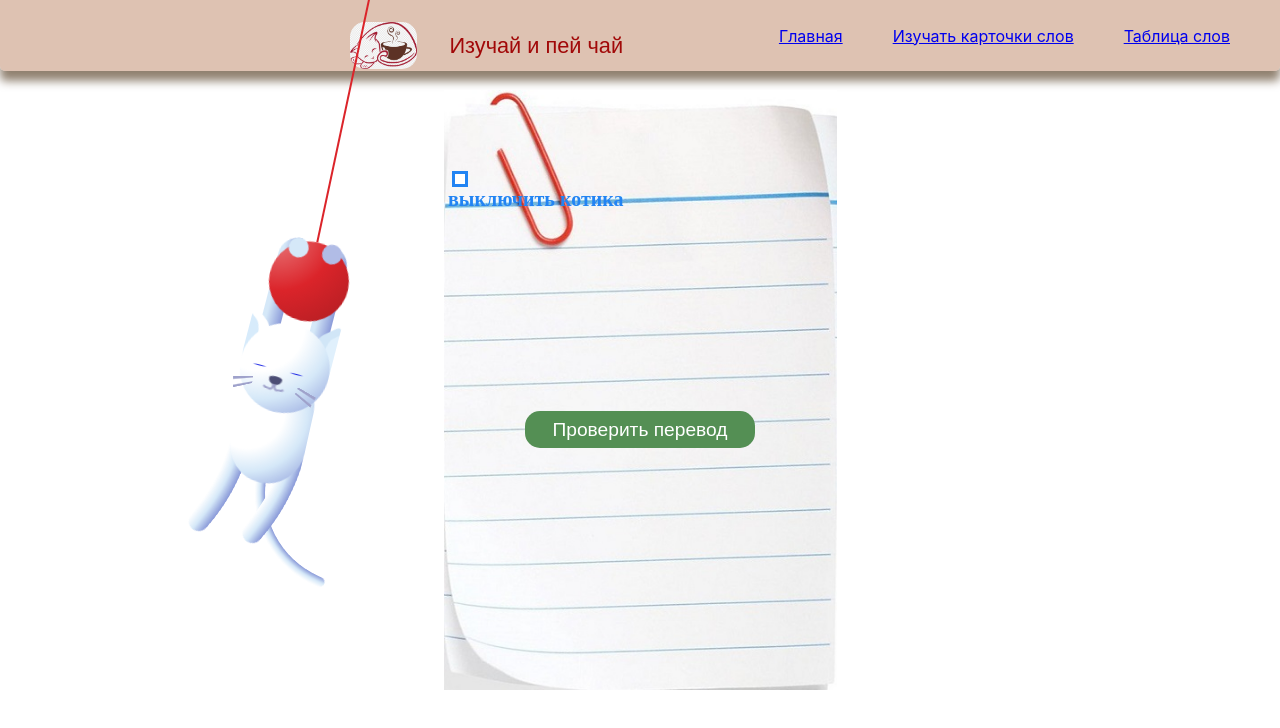
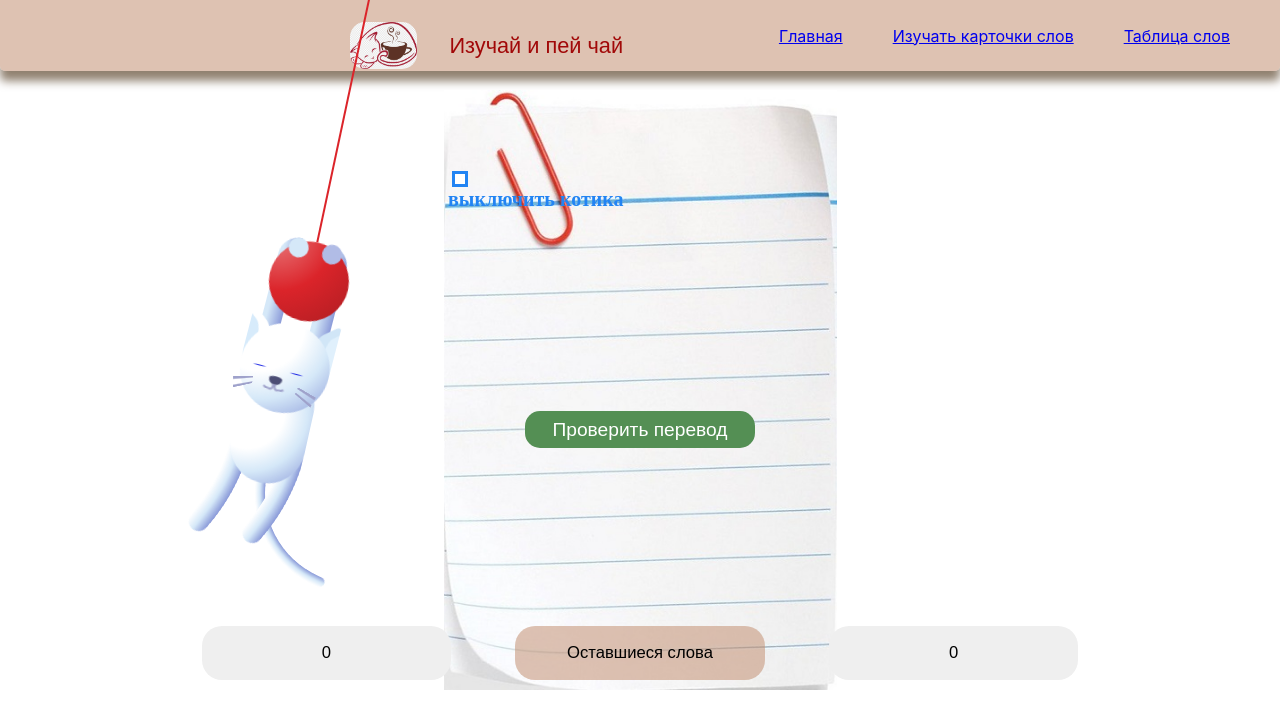
Before and after one commit to NataliBrz/englishApp, a React (Create React App) app: page /learncard in a window 1280 px wide. Shown: the top 728 px of the page. Built offline with nearby package versions, Linux system fonts and the light colour scheme.

Commit message:
+buttons

```diff
--- a/src/components/Card.jsx
+++ b/src/components/Card.jsx
@@ -2,8 +2,26 @@ import React from "react";
 import '../components/cardStyle.css'
 import Cat from "./Cat";
 import Header from "./Header";
+import Button from "./Button";
+import ButtonAllWords from "./ButtonAllWords";
 
-
+const unresolvetWords = [
+  {
+    name: "cat",
+    description: "small animal",
+    translate: "Кот"
+  },
+  {
+    name: "dog",
+    description: "big animal",
+    translate: "Собака"
+  },
+  {
+    name: "bird",
+    description: "not animal",
+    translate: "Птица"
+  }
+]
 function Card({ word, description }) {
     return (
 
@@ -18,12 +36,16 @@ function Card({ word, description }) {
                     <input type="checkbox" id="cat" className="checkbox"/>
                     <label for="cat" className="check_agree">выключить котика</label>
                   </div>
-                  <div className="cardword">{word}</div>
+                  <div className="cardword">{unresolvetWords.name}</div>
                   <div className="carddescription">{description}</div>
                   <button className="cardButton">Проверить перевод</button>
+
                 </div>
                 </div>
-
+                <div className="buttonsCard">
+               <Button/>
+               <ButtonAllWords/>
+               <Button/></div>
               </div>
             );
 
--- a/src/components/cardStyle.css
+++ b/src/components/cardStyle.css
@@ -79,3 +79,11 @@
   .checkbox:checked {
     background-color: rgb(222, 18, 18);
   }
+
+  .buttonsCard {
+    display: flex;
+    flex-direction: row;
+    margin-top: -5%;
+    justify-content: center;
+gap: 5%;
+  }
```
